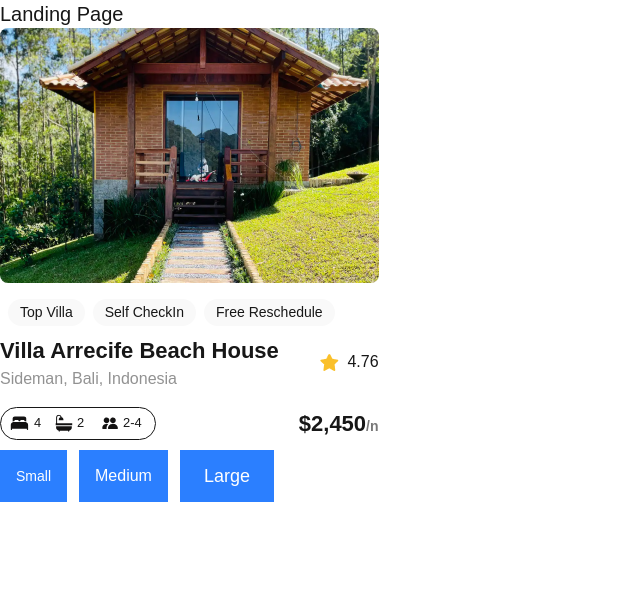
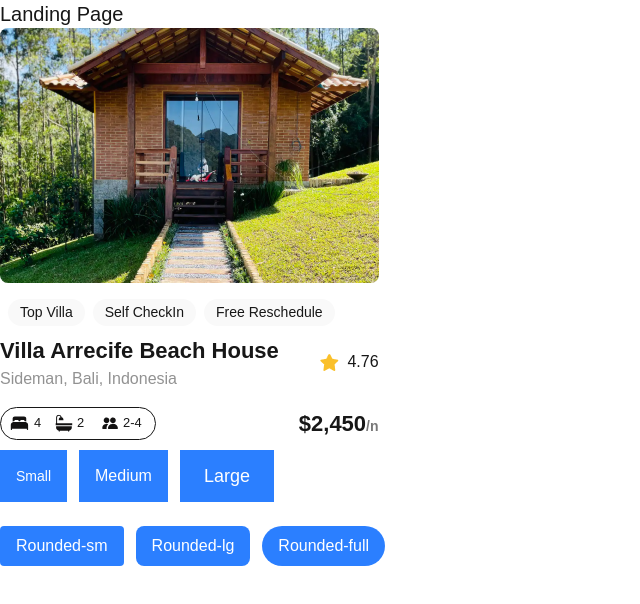
Before and after one commit to ebenamoafo2/alx-project-0x00-setup, a Next.js app in the folder alx-project-0x00/: page /landing in a window 1280 px wide. Shown: the top 604 px of the page, without its empty margins (0-640 px from the left). Built offline with nearby package versions, Linux system fonts and the light colour scheme.

Commit message:
Update PillProps interface to include styles property and adjust Landing page layout

```diff
--- a/alx-project-0x00/interfaces/index.ts
+++ b/alx-project-0x00/interfaces/index.ts
@@ -1,3 +1,4 @@
 export interface PillProps {
   title: string
+  styles:string
 }
--- a/alx-project-0x00/pages/landing.tsx
+++ b/alx-project-0x00/pages/landing.tsx
@@ -6,10 +6,15 @@ const Landing: React.FC =  () => {
       <h1 className=" text-xl font-extralight">Landing Page</h1>
       <Card />
       {/* Sizes */}
-      <div className="flex space-x-3">
+      <div className="flex space-x-3 mb-6" >
         <Button title="Small" className="text-sm px-2 py-1" />
         <Button title="Medium" className="text-base px-4 py-2" />
         <Button title="Large" className="text-lg px-6 py-3" />
+      </div>
+      <div className="flex space-x-3">
+        <Button title="Rounded-sm" className="rounded-sm" />
+        <Button title="Rounded-lg" className="rounded-lg" />   {/* ✅ changed */}
+        <Button title="Rounded-full" className="rounded-full" />
       </div>
     </div>
   )
```
